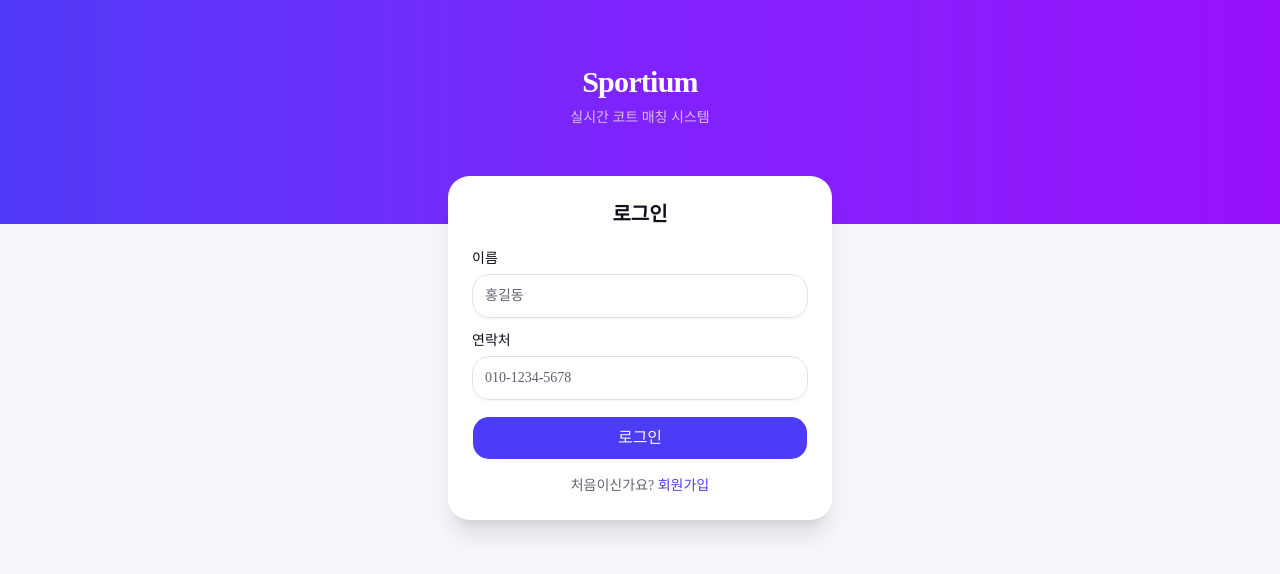
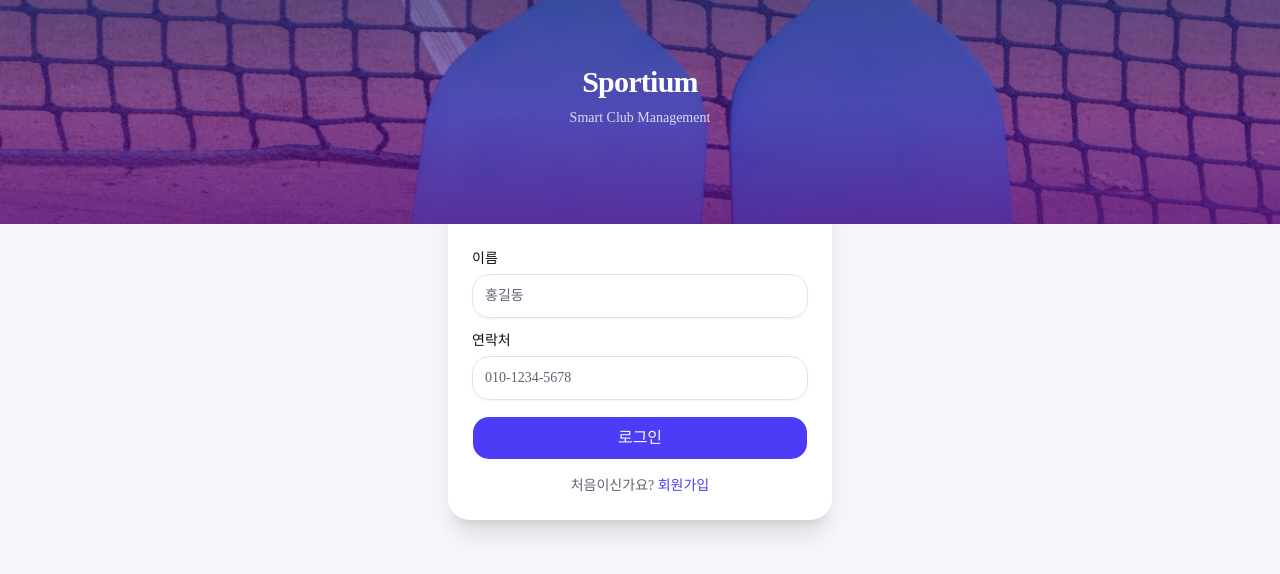
Before and after one commit to david99k/club-master, a Next.js app: page /login in a window 1280 px wide. Shown: the top 574 px of the page. Built offline with nearby package versions, Linux system fonts and the light colour scheme.

Commit message:
feat: 로그인/회원가입 배경을 피클볼 이미지로 변경
- Unsplash 피클볼 이미지 배경 추가
- 그라디언트 오버레이로 텍스트 가독성 유지
- 서브타이틀을 'Smart Club Management'로 변경

```diff
--- a/src/app/(auth)/login/page.tsx
+++ b/src/app/(auth)/login/page.tsx
@@ -39,9 +39,13 @@ export default function LoginPage() {
 
   return (
     <div className="min-h-screen flex flex-col">
-      <div className="bg-gradient-to-r from-indigo-600 via-violet-600 to-purple-600 pt-16 pb-24 px-4 text-center text-white">
-        <h1 className="text-3xl font-extrabold tracking-tight">Sportium</h1>
-        <p className="text-white/70 text-sm mt-2">실시간 코트 매칭 시스템</p>
+      <div className="relative pt-16 pb-24 px-4 text-center text-white overflow-hidden">
+        <div className="absolute inset-0 bg-cover bg-center" style={{ backgroundImage: 'url(/login-bg.jpg)' }} />
+        <div className="absolute inset-0 bg-gradient-to-b from-indigo-900/70 via-violet-900/60 to-purple-900/80" />
+        <div className="relative z-10">
+          <h1 className="text-3xl font-extrabold tracking-tight">Sportium</h1>
+          <p className="text-white/80 text-sm mt-2">Smart Club Management</p>
+        </div>
       </div>
 
       <div className="flex-1 -mt-12 px-4">
--- a/src/app/(auth)/signup/page.tsx
+++ b/src/app/(auth)/signup/page.tsx
@@ -39,9 +39,13 @@ export default function SignupPage() {
 
   return (
     <div className="min-h-screen flex flex-col">
-      <div className="bg-gradient-to-r from-indigo-600 via-violet-600 to-purple-600 pt-16 pb-24 px-4 text-center text-white">
-        <h1 className="text-3xl font-extrabold tracking-tight">Sportium</h1>
-        <p className="text-white/70 text-sm mt-2">새 계정을 만들어 시작하세요</p>
+      <div className="relative pt-16 pb-24 px-4 text-center text-white overflow-hidden">
+        <div className="absolute inset-0 bg-cover bg-center" style={{ backgroundImage: 'url(/login-bg.jpg)' }} />
+        <div className="absolute inset-0 bg-gradient-to-b from-indigo-900/70 via-violet-900/60 to-purple-900/80" />
+        <div className="relative z-10">
+          <h1 className="text-3xl font-extrabold tracking-tight">Sportium</h1>
+          <p className="text-white/80 text-sm mt-2">새 계정을 만들어 시작하세요</p>
+        </div>
       </div>
 
       <div className="flex-1 -mt-12 px-4">
```
Also changed, not shown: public/login-bg.jpg (added).
